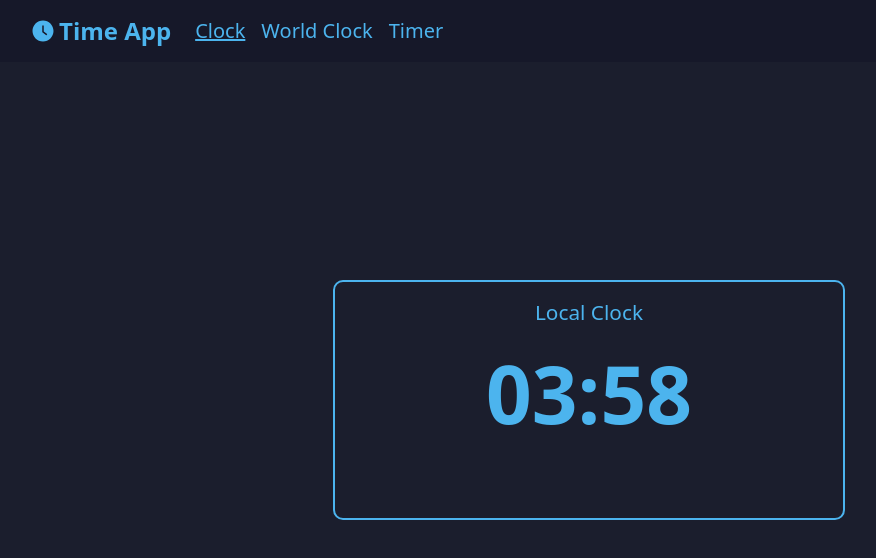
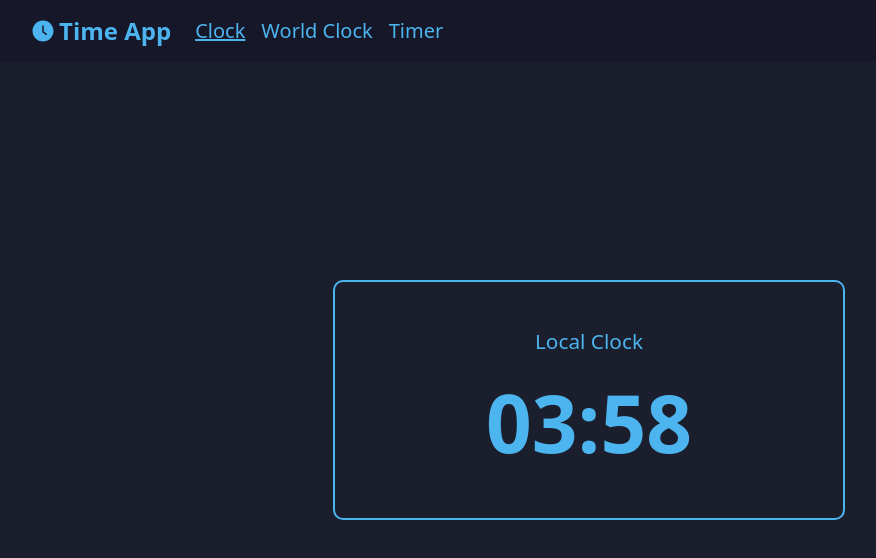
Before and after one commit to LugpDev2022/time-app, a React (Vite) app: page / in a window 1280 px wide. Shown: the top 558 px of the page, without its empty margins (51-927 px from the left). Built offline with nearby package versions, Linux system fonts and the light colour scheme.

Commit message:
Center the local clock vertically

```diff
--- a/src/components/styled/Box.jsx
+++ b/src/components/styled/Box.jsx
@@ -9,6 +9,9 @@
   top: 50%;
   transform: translate(-50%, -50%);
   width: 90%;
+  display: flex;
+  align-items: center;
+  justify-content: center;
 
   @media (min-width: 400px) {
     width: 80%;
--- a/src/pages/ClockPage.jsx
+++ b/src/pages/ClockPage.jsx
@@ -15,7 +15,7 @@
         </Row>
 
         <Row>
-          <div className='d-flex align-items-center justify-content-center'>
+          <div className='d-flex justify-content-center'>
             <BigNumber>{`${hours}:${minutes}`}</BigNumber>
           </div>
         </Row>
```
